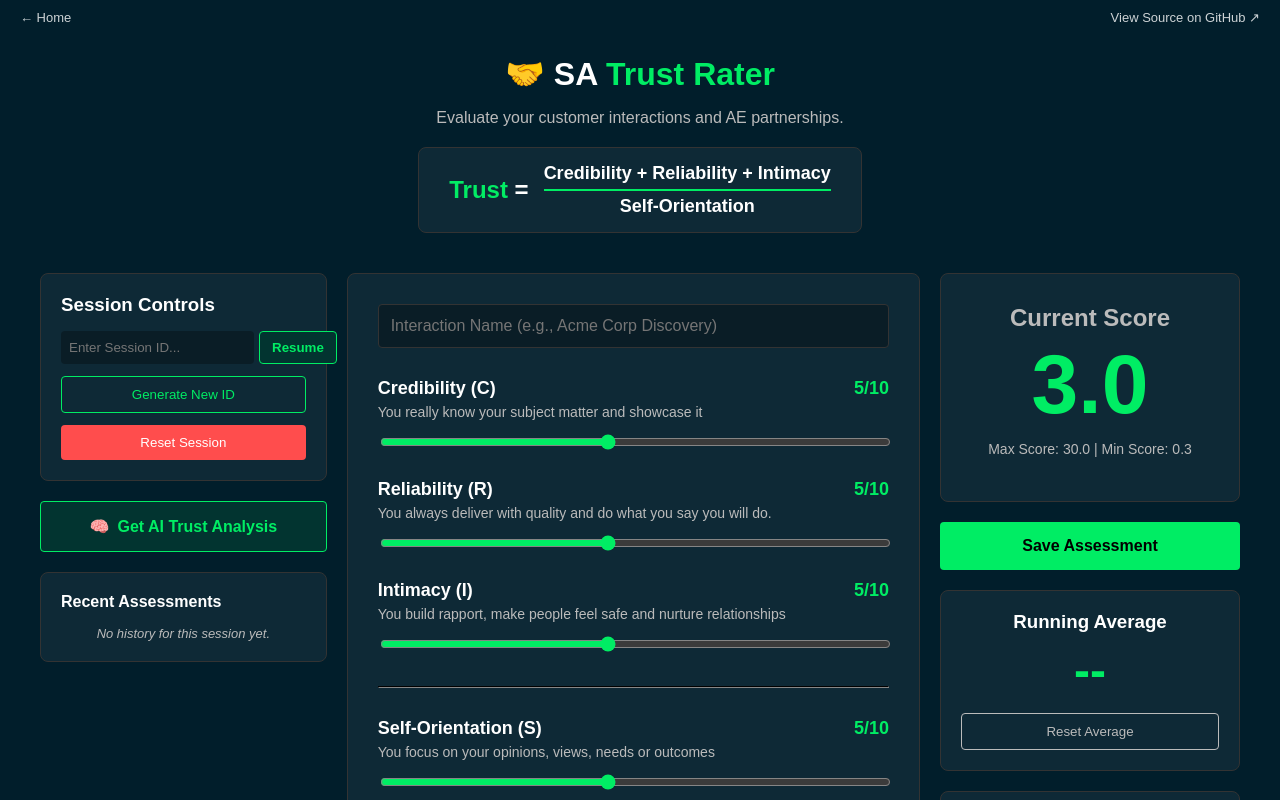
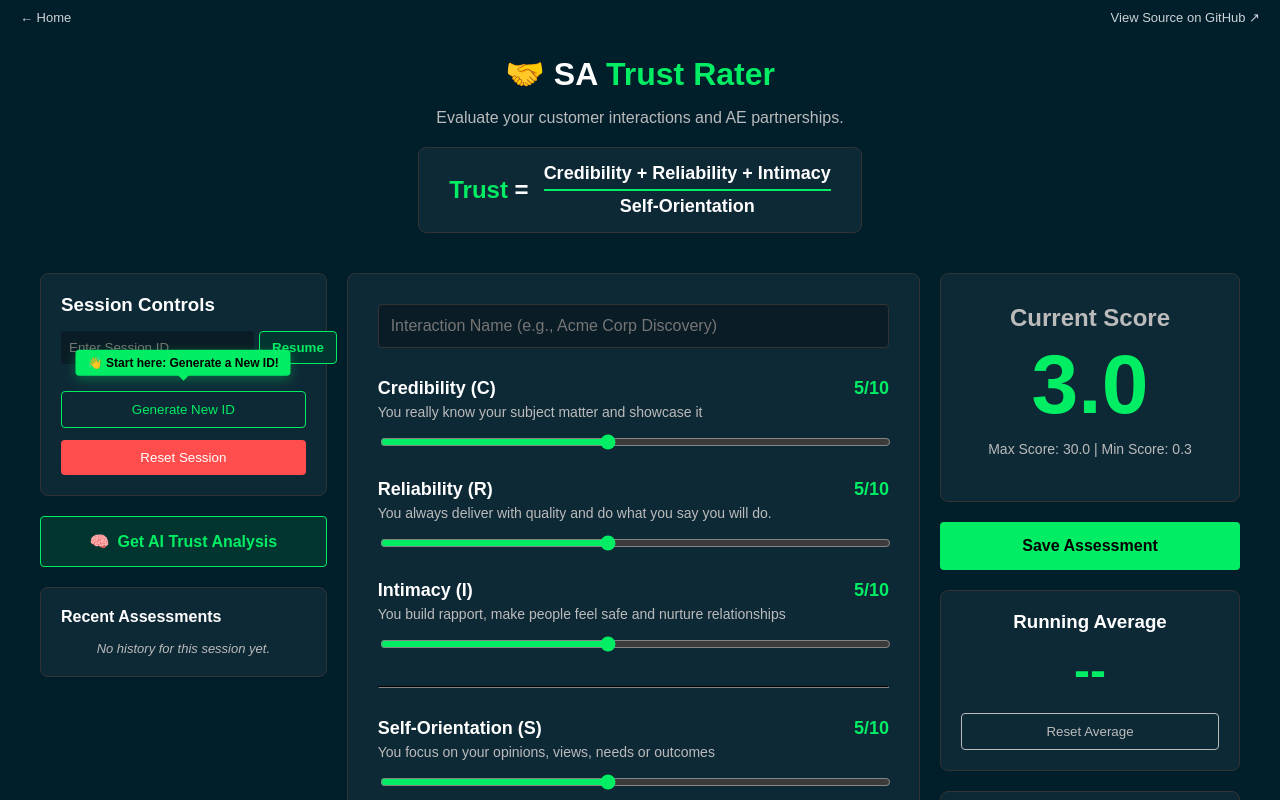
Before and after one commit to itchap/itchap, a React (Vite) app in the folder Apps/trust-rater/: page / in a window 1280 px wide. Shown: the top 800 px of the page. Built offline with nearby package versions, Linux system fonts and the light colour scheme.

Commit message:
pointer
pointer

```diff
--- a/Apps/trust-rater/src/App.jsx
+++ b/Apps/trust-rater/src/App.jsx
@@ -192,6 +192,15 @@ function App() {
 
   return (
     <div style={{ backgroundColor: theme.bg, minHeight: '100vh', paddingBottom: '40px', color: theme.textMain, fontFamily: 'sans-serif' }}>
+      {/* --- CSS FOR THE BOUNCING POINTER --- */}
+      <style>
+        {`
+          @keyframes bounceTooltip {
+            0%, 100% { transform: translate(-50%, 0); }
+            50% { transform: translate(-50%, -6px); }
+          }
+        `}
+      </style>
 
       {/* SUBTLE NAVIGATION BAR */}
       <div style={{ display: 'flex', justifyContent: 'space-between', padding: '10px 20px', fontSize: '13px', opacity: 0.8 }}>
@@ -245,13 +254,50 @@ function App() {
                   </button>
                 </div>
 
-                {/* --- DYNAMIC TOGGLE BUTTON --- */}
+                {/* --- DYNAMIC TOGGLE BUTTON WITH BOUNCING POINTER --- */}
+                <div style={{ position: 'relative', marginTop: '15px' }}>
+
+                  {/* The Tooltip (Only shows if there is NO sessionId) */}
+                  {!sessionId && (
+                    <div style={{
+                      position: 'absolute',
+                      top: '-38px',
+                      left: '50%',
+                      animation: 'bounceTooltip 1.5s infinite ease-in-out',
+                      backgroundColor: theme.accent,
+                      color: '#000',
+                      padding: '6px 12px',
+                      borderRadius: '4px',
+                      fontSize: '12px',
+                      fontWeight: 'bold',
+                      whiteSpace: 'nowrap',
+                      boxShadow: '0 4px 12px rgba(0,237,100,0.3)',
+                      zIndex: 10
+                    }}>
+                      👋 Start here: Generate a New ID!
+
+                      {/* The little down arrow */}
+                      <div style={{
+                        position: 'absolute',
+                        bottom: '-5px',
+                        left: '50%',
+                        transform: 'translateX(-50%)',
+                        width: 0,
+                        height: 0,
+                        borderLeft: '6px solid transparent',
+                        borderRight: '6px solid transparent',
+                        borderTop: `6px solid ${theme.accent}`
+                      }}></div>
+                    </div>
+                  )}
+
                   <button
                     onClick={sessionId ? () => setShowIdBox(!showIdBox) : handleSaveForLater}
                     style={{ width: '100%', padding: '10px', backgroundColor: 'transparent', color: theme.accent, border: `1px solid ${theme.accent}`, borderRadius: '4px', cursor: 'pointer' }}
                   >
                     {sessionId ? (showIdBox ? 'Hide Session ID' : 'Show Session ID') : 'Generate New ID'}
                   </button>
+                </div>
 
                 {/* --- DASHED COPY BOX --- */}
                 {showIdBox && sessionId && (
```
Lines whose indentation alone changed are shown as unchanged.
